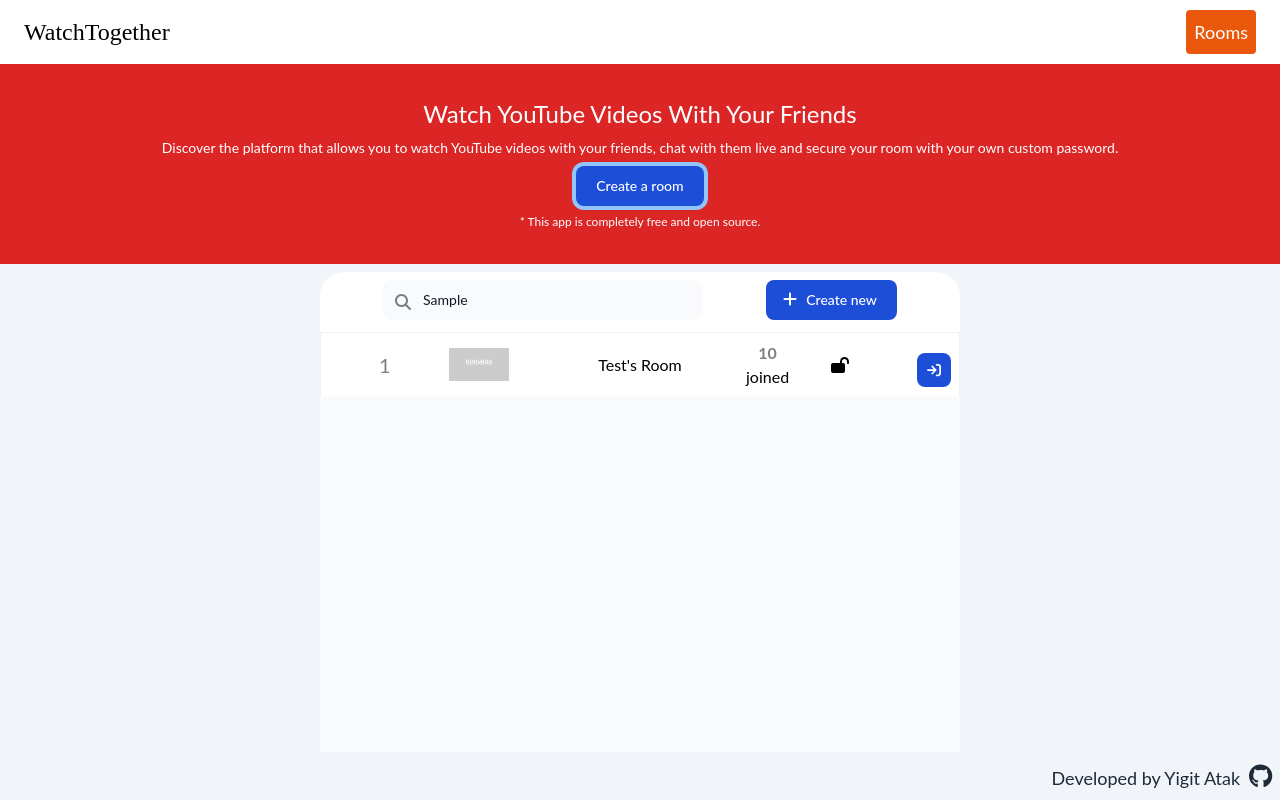
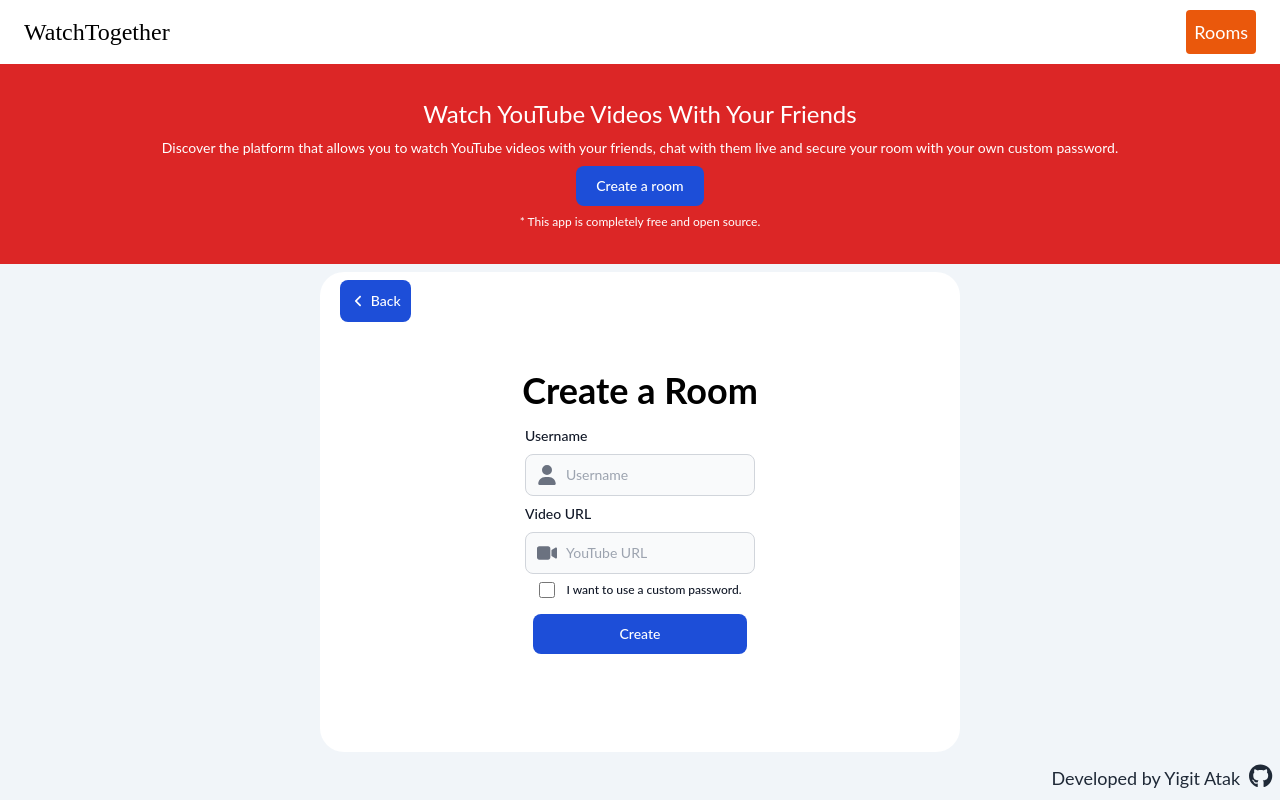
Before and after one commit to Arintia/youtube-watch-together, a React (Create React App) app in the folder client/: page / in a window 1280 px wide. Both pictures are taken after typing "Sample" into the empty fields and a click on the button "Create a room". Built offline with nearby package versions, Linux system fonts and the light colour scheme.

Commit message:
Add back button and improve create room state logic

```diff
--- a/client/src/App.js
+++ b/client/src/App.js
@@ -2,11 +2,13 @@
 import { Link } from 'react-router-dom';
 import { faGithub } from '@fortawesome/free-brands-svg-icons';
 import Rooms from './components/Rooms';
-import { useSelector } from 'react-redux';
+import { useDispatch, useSelector } from 'react-redux';
 import { FontAwesomeIcon } from "@fortawesome/react-fontawesome";
 import CreateRoom from './components/CreateRoom';
+import { setIsCreatingRoom } from './redux/slices/RoomSlice';
 
 function App() {
+  const dispatch = useDispatch();
   const isCreatingRoom = useSelector(state => state.room.isCreatingRoom);
   return (
     <div className="w-screen h-screen bg-slate-100 overflow-hidden">
@@ -24,7 +26,13 @@
         <div className="w-full h-full flex flex-col justify-center items-center">
         <h1 className="md:text-2xl text-lg text-white text-center">Watch YouTube Videos With Your Friends</h1>
         <p className="mt-2 text-white md:text-md text-sm text-center">Discover the platform that allows you to watch YouTube videos with your friends, chat with them live and secure your room with your own custom password.</p>
-        <button type="button" class="text-white bg-blue-700 hover:bg-blue-800 focus:ring-4 focus:ring-blue-300 font-medium rounded-lg text-sm px-5 py-2.5 mt-2 mb-2">Create a room</button>
+        <button
+          type="button"
+          className="text-white bg-blue-700 hover:bg-blue-800 font-medium rounded-lg text-sm px-5 py-2.5 mt-2 mb-2"
+          onClick={(e) => !isCreatingRoom && dispatch(setIsCreatingRoom(true))}
+      >
+        Create a room
+      </button>
         <p className="text-white text-xs text-center">* This app is completely free and open source.</p>
         </div>
       </header>
--- a/client/src/components/CreateRoom.js
+++ b/client/src/components/CreateRoom.js
@@ -1,11 +1,23 @@
 import React, { useState } from 'react';
-import { faKey, faUser, faVideo, faPlus } from '@fortawesome/free-solid-svg-icons';
+import { faKey, faUser, faVideo, faAngleLeft } from '@fortawesome/free-solid-svg-icons';
 import { FontAwesomeIcon } from '@fortawesome/react-fontawesome';
+import { useDispatch, useSelector } from 'react-redux';
+import { setIsCreatingRoom } from '../redux/slices/RoomSlice';
 
 function CreateRoom() {
+    const dispatch = useDispatch();
     const [usePassword, setUsePassword] = useState(false);
+    const isCreatingRoom = useSelector(state => state.room.isCreatingRoom);
+
     return (
-        <div className="w-full h-full flex flex-col items-center justify-center">
+        <div className="relative w-full h-full flex flex-col items-center justify-center">
+            <button
+                type="button"
+                className="absolute top-2 md:left-5 left-1 text-white bg-blue-700 hover:bg-blue-800 font-medium rounded-lg text-sm p-2.5 text-center inline-flex items-center mr-2"
+                onClick={(e) => isCreatingRoom && dispatch(setIsCreatingRoom(false))}
+            >
+                <FontAwesomeIcon className="md:px-1 md:py-1 mr-1" icon={faAngleLeft} /> Back
+            </button>
             <h2 className="text-4xl text-black font-bold mb-4">Create a Room</h2>
             <div className="mb-2">
                 <label htmlFor="username" className="text-left block mb-2 text-sm font-medium text-gray-900">Username</label>
--- a/client/src/components/Rooms.js
+++ b/client/src/components/Rooms.js
@@ -1,12 +1,13 @@
 import React from 'react';
 import { faArrowRightToBracket, faLock, faLockOpen, faPlus, faSearch } from '@fortawesome/free-solid-svg-icons';
 import placeholder from "../asset/placeholder.png";
-import { useDispatch } from "react-redux";
+import { useDispatch, useSelector } from "react-redux";
 import { setIsCreatingRoom } from '../redux/slices/RoomSlice';
 import { FontAwesomeIcon } from "@fortawesome/react-fontawesome";
 
 function Rooms() {
     const dispatch = useDispatch();
+    const isCreatingRoom = useSelector(state => state.room.isCreatingRoom);
     return (
     <React.Fragment>
         <header className="flex rounded-3xl md:flex-row flex-col justify-evenly items-center w-full max-h-24 mt-2">
@@ -20,7 +21,7 @@
                 <button
                 type="button"
                 className="text-white bg-blue-700 hover:bg-blue-800 font-medium rounded-lg text-sm px-5 py-2.5 w-full md:mt-0 mt-2"
-                onClick={(e) => dispatch(setIsCreatingRoom(true))}
+                onClick={(e) => !isCreatingRoom && dispatch(setIsCreatingRoom(true))}
                 >
                 <FontAwesomeIcon className="w-4 h-4 mr-2 -ml-1" icon={faPlus} />
                 Create new
```
Also changed, not shown: 1 other file (tests, documents, lock files or other folders).
